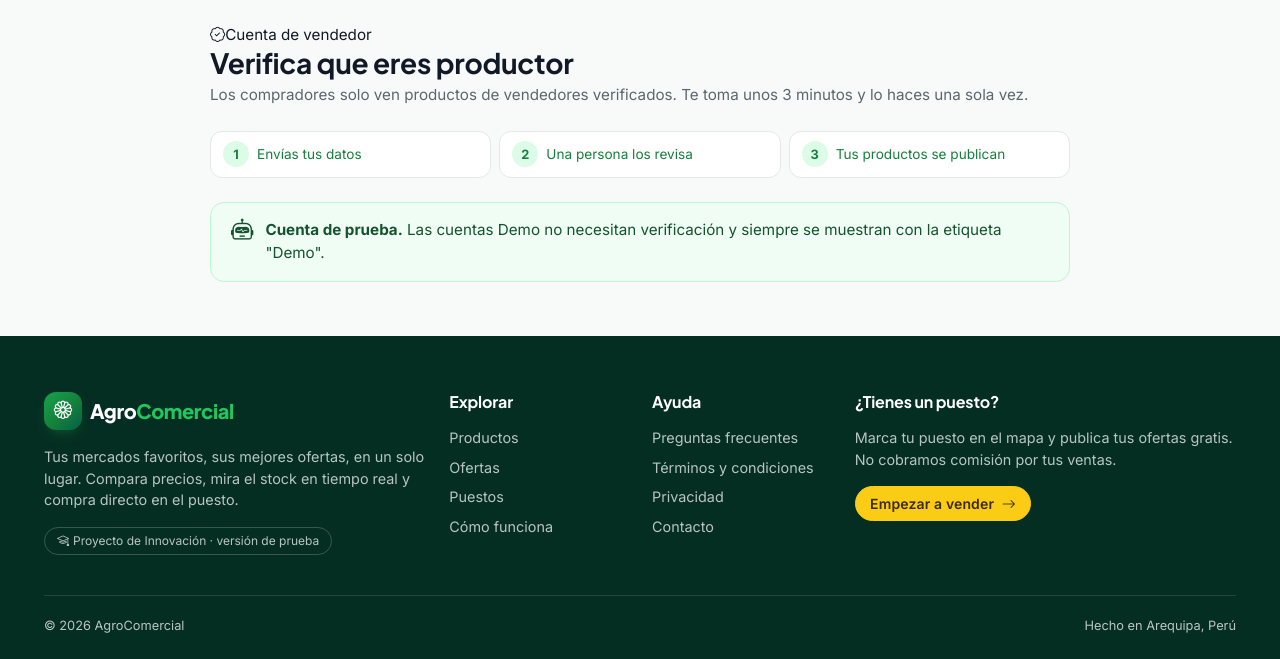
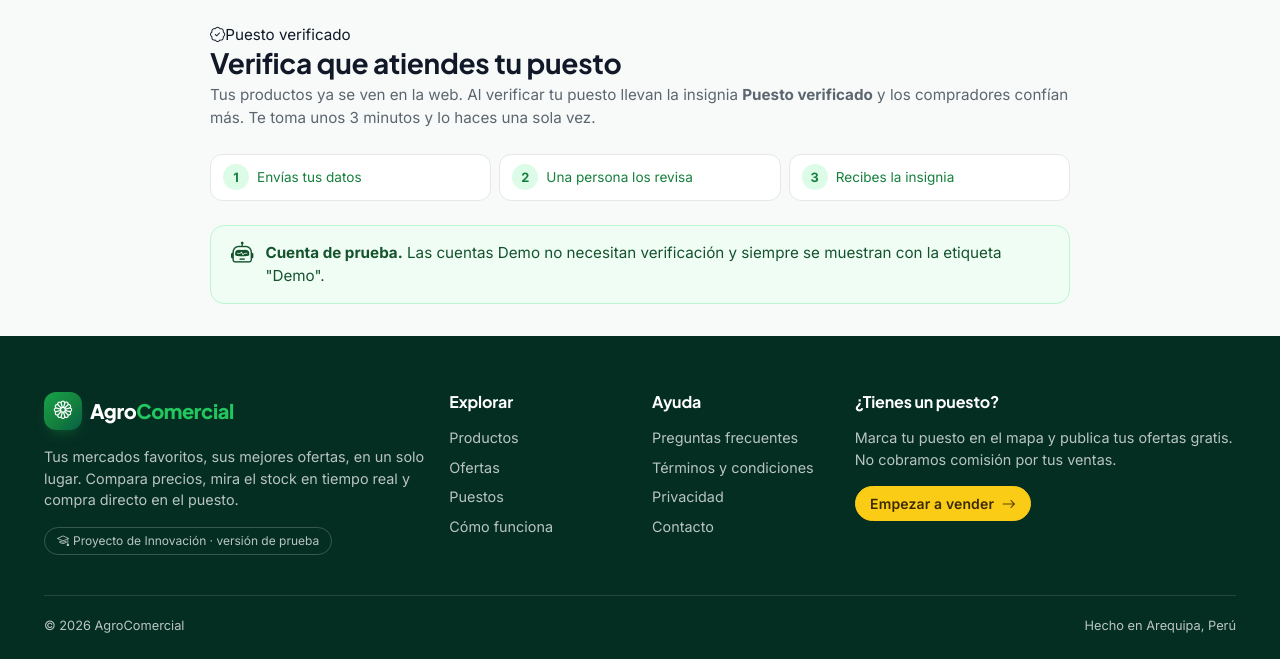
Before and after one commit to fabrizio1350/AGRO-COMERCIAL, a Django app: page /vendedor/verificacion/ in a window 1280 px wide. Shown: the part 141-800 px from the top of the page. Run offline with Django 5.2, Linux system fonts and the light colour scheme; a user stored in the database is signed in; data comes from the database, SQL or seed files in the repository; tables that the repository leaves empty hold one stand-in row (values such as "Sample post"); parts of the project's set-up code (start-up, migrations or seed data) failed here and were passed over.

Commit message:
pagina para verificar el puesto

```diff
--- a/templates/verificacion_vendedor.html
+++ b/templates/verificacion_vendedor.html
@@ -1,13 +1,13 @@
 {% extends 'base.html' %}
 
-{% block title %}Verifica tu cuenta de vendedor | AgroComercial{% endblock %}
+{% block title %}Verifica tu puesto | AgroComercial{% endblock %}
 
 {% block content %}
 <div class="verificacion mx-auto">
-    <div class="mb-4">
-        <span class="antetitulo"><i class="bi bi-patch-check" aria-hidden="true"></i>Cuenta de vendedor</span>
-        <h1 class="h3 fw-bold mb-1">Verifica que eres productor</h1>
-        <p class="text-muted mb-0">Los compradores solo ven productos de vendedores verificados. Te toma unos 3 minutos y lo haces una sola vez.</p>
+    <div class="mb-4 entrar">
+        <span class="antetitulo"><i class="bi bi-patch-check" aria-hidden="true"></i>Puesto verificado</span>
+        <h1 class="h3 fw-bold mb-1">Verifica que atiendes tu puesto</h1>
+        <p class="text-muted mb-0">{% if verificacion_obligatoria %}Tus productos se muestran cuando aprobemos tu puesto.{% else %}Tus productos ya se ven en la web. Al verificar tu puesto llevan la insignia <strong>Puesto verificado</strong> y los compradores confían más.{% endif %} Te toma unos 3 minutos y lo haces una sola vez.</p>
     </div>
 
     <ol class="pasos-verificacion" aria-label="Estado de tu verificación">
@@ -18,7 +18,7 @@
             <span class="numero">2</span><span>Una persona los revisa</span>
         </li>
         <li class="{% if perfil.estado_verificacion == 'VERIFICADO' or perfil.es_demo %}hecho{% endif %}">
-            <span class="numero">3</span><span>Tus productos se publican</span>
+            <span class="numero">3</span><span>{% if verificacion_obligatoria %}Tus productos se publican{% else %}Recibes la insignia{% endif %}</span>
         </li>
     </ol>
 
@@ -31,22 +31,21 @@
         <div class="estado-verificacion estado-ok">
             <i class="bi bi-patch-check-fill" aria-hidden="true"></i>
             <div>
-                <strong>Tu cuenta está verificada{% if perfil.fecha_verificacion %} desde el {{ perfil.fecha_verificacion|date:"d/m/Y" }}{% endif %}.</strong>
+                <strong>Tu puesto está verificado{% if perfil.fecha_verificacion %} desde el {{ perfil.fecha_verificacion|date:"d/m/Y" }}{% endif %}.</strong>
                 {% if verificacion.comprobado_texto %}<div class="small">Comprobamos: {{ verificacion.comprobado_texto }}.</div>{% endif %}
-                {% if not perfil.organico_verificado %}<div class="small mt-1">¿Tienes certificado orgánico? Escríbenos para agregarlo y poder vender como "Orgánico".</div>{% endif %}
             </div>
         </div>
-        <a href="{% url 'panel_productor' %}" class="btn btn-success mt-3">Ir a mi panel</a>
+        <a href="{% url 'panel_productor' %}" class="btn btn-success mt-3">Ir a mi puesto</a>
     {% elif perfil.estado_verificacion == 'PENDIENTE' and not editar %}
         <div class="estado-verificacion estado-espera">
             <i class="bi bi-hourglass-split" aria-hidden="true"></i>
             <div>
                 <strong>Estamos revisando tus datos.</strong>
-                <div class="small">Enviado el {{ verificacion.fecha_envio|date:"d/m/Y H:i" }}. Normalmente toma 1 o 2 días hábiles y te avisaremos en Notificaciones. Mientras tanto ya puedes preparar tus productos: se mostrarán apenas te aprobemos.</div>
+                <div class="small">Enviado el {{ verificacion.fecha_envio|date:"d/m/Y H:i" }}. Normalmente toma 1 o 2 días hábiles y te avisaremos en Notificaciones.{% if not verificacion_obligatoria %} Mientras tanto tus productos ya se ven en la web.{% endif %}</div>
             </div>
         </div>
         <div class="d-flex flex-wrap gap-2 mt-3">
-            <a href="{% url 'crear_producto' %}" class="btn btn-success">Preparar un producto</a>
+            <a href="{% url 'panel_productor' %}" class="btn btn-success">Ir a mi puesto</a>
             <a href="?editar=1" class="btn btn-outline-secondary">Corregir mis datos</a>
         </div>
     {% endif %}
@@ -62,6 +61,18 @@
         </div>
         {% endif %}
 
+        {% if puesto %}
+        <div class="resumen-puesto-verificar mb-3">
+            <img src="{{ puesto.url_foto }}" alt="" class="foto-puesto" onerror="this.onerror=null;this.src='/static/imagenes/finca_productor.jpg';">
+            <div class="flex-grow-1 min-w-0">
+                <span class="small text-muted d-block">Vas a verificar este puesto</span>
+                <strong class="d-block text-truncate">{{ puesto.nombre }}</strong>
+                <span class="small text-muted">{{ puesto.titulo_puesto }}{% if puesto.referencia %} · {{ puesto.referencia }}{% endif %}</span>
+            </div>
+            <a href="{% url 'configurar_puesto' %}" class="btn btn-outline-secondary btn-sm flex-shrink-0">Cambiar</a>
+        </div>
+        {% endif %}
+
         <form method="post" enctype="multipart/form-data" class="form-verificacion" novalidate>
             {% csrf_token %}
             {% if form.errors %}
@@ -69,37 +80,12 @@
             {% endif %}
 
             <section class="bloque-verificacion">
-                <h2><span class="numero">1</span>¿Quién eres?</h2>
-                <fieldset class="mb-3">
-                    <legend class="form-label small fw-semibold">{{ form.tipo.label }}</legend>
-                    <div class="opciones-tipo">
-                        {% for opcion in form.tipo %}
-                        <label class="opcion-tipo">
-                            {{ opcion.tag }}
-                            <span>
-                                <strong>{{ opcion.choice_label }}</strong>
-                                <small class="d-block text-muted">{% if opcion.data.value == 'PERSONA' %}Vendo lo que produzco en mi chacra{% else %}Vendo a nombre de un grupo con RUC{% endif %}</small>
-                            </span>
-                        </label>
-                        {% endfor %}
-                    </div>
-                </fieldset>
-
+                <h2><span class="numero">1</span>¿Quién atiende el puesto?</h2>
                 <div class="row g-3">
-                    <div class="col-sm-6 solo-persona">
+                    <div class="col-sm-6">
                         <label for="{{ form.dni.id_for_label }}" class="form-label small fw-semibold">{{ form.dni.label }}</label>
                         {{ form.dni }}
                         {% if form.dni.errors %}<div class="text-danger small mt-1">{{ form.dni.errors|striptags }}</div>{% endif %}
-                    </div>
-                    <div class="col-sm-6 solo-organizacion">
-                        <label for="{{ form.ruc.id_for_label }}" class="form-label small fw-semibold">{{ form.ruc.label }}</label>
-                        {{ form.ruc }}
-                        {% if form.ruc.errors %}<div class="text-danger small mt-1">{{ form.ruc.errors|striptags }}</div>{% endif %}
-                    </div>
-                    <div class="col-sm-6 solo-organizacion">
-                        <label for="{{ form.nombre_organizacion.id_for_label }}" class="form-label small fw-semibold">{{ form.nombre_organizacion.label }}</label>
-                        {{ form.nombre_organizacion }}
-                        {% if form.nombre_organizacion.errors %}<div class="text-danger small mt-1">{{ form.nombre_organizacion.errors|striptags }}</div>{% endif %}
                     </div>
                     <div class="col-sm-6">
                         <label for="{{ form.celular.id_for_label }}" class="form-label small fw-semibold">{{ form.celular.label }}</label>
@@ -107,68 +93,51 @@
                         {% if form.celular.errors %}<div class="text-danger small mt-1">{{ form.celular.errors|striptags }}</div>{% endif %}
                     </div>
                     <div class="col-sm-6">
-                        <label for="{{ form.distrito.id_for_label }}" class="form-label small fw-semibold">{{ form.distrito.label }}</label>
-                        {{ form.distrito }}
+                        <label for="{{ form.ruc.id_for_label }}" class="form-label small fw-semibold">{{ form.ruc.label }}</label>
+                        {{ form.ruc }}
+                        {% if form.ruc.errors %}<div class="text-danger small mt-1">{{ form.ruc.errors|striptags }}</div>{% endif %}
+                    </div>
+                    <div class="col-sm-6">
+                        <label for="{{ form.nombre_organizacion.id_for_label }}" class="form-label small fw-semibold">{{ form.nombre_organizacion.label }}</label>
+                        {{ form.nombre_organizacion }}
                     </div>
                 </div>
             </section>
 
             <section class="bloque-verificacion">
-                <h2><span class="numero">2</span>Dos fotos desde tu celular</h2>
-                <p class="small text-muted">Puedes tomarlas en el momento o elegirlas de tu galería. Solo las ve el equipo de AgroComercial; nunca se publican.</p>
+                <h2><span class="numero">2</span>Fotos desde tu celular</h2>
+                <p class="small text-muted">Puedes tomarlas en el momento o elegirlas de tu galería. Solo las ve el equipo de AgroComercial y nunca se publican.</p>
                 <div class="row g-3">
                     <div class="col-md-6">
-                        <label for="{{ form.foto_documento.id_for_label }}" class="form-label small fw-semibold">
-                            <span class="solo-persona">{{ form.foto_documento.label }}</span>
-                            <span class="solo-organizacion">Foto del DNI del representante</span>
-                        </label>
+                        <label for="{{ form.foto_documento.id_for_label }}" class="form-label small fw-semibold">{{ form.foto_documento.label }}</label>
                         {{ form.foto_documento }}
                         {% if verificacion.foto_documento %}<div class="small text-success mt-1"><i class="bi bi-check-circle" aria-hidden="true"></i> Ya enviada. Sube otra solo si quieres cambiarla.</div>{% endif %}
                         {% if form.foto_documento.errors %}<div class="text-danger small mt-1">{{ form.foto_documento.errors|striptags }}</div>{% endif %}
                     </div>
                     <div class="col-md-6">
-                        <label for="{{ form.foto_chacra.id_for_label }}" class="form-label small fw-semibold">{{ form.foto_chacra.label }}</label>
-                        {{ form.foto_chacra }}
-                        <div class="form-text">Que se vea tu cara y tu cultivo, ganado o cosecha.</div>
-                        {% if verificacion.foto_chacra %}<div class="small text-success mt-1"><i class="bi bi-check-circle" aria-hidden="true"></i> Ya enviada.</div>{% endif %}
-                        {% if form.foto_chacra.errors %}<div class="text-danger small mt-1">{{ form.foto_chacra.errors|striptags }}</div>{% endif %}
+                        <label for="{{ form.foto_en_puesto.id_for_label }}" class="form-label small fw-semibold">{{ form.foto_en_puesto.label }}</label>
+                        {{ form.foto_en_puesto }}
+                        <div class="form-text">Que se vea tu cara, el puesto y su número o letrero.</div>
+                        {% if verificacion.foto_en_puesto %}<div class="small text-success mt-1"><i class="bi bi-check-circle" aria-hidden="true"></i> Ya enviada.</div>{% endif %}
+                        {% if form.foto_en_puesto.errors %}<div class="text-danger small mt-1">{{ form.foto_en_puesto.errors|striptags }}</div>{% endif %}
                     </div>
-                    <div class="col-12 solo-organizacion">
-                        <label for="{{ form.documento_organizacion.id_for_label }}" class="form-label small fw-semibold">{{ form.documento_organizacion.label }}</label>
-                        {{ form.documento_organizacion }}
-                        {% if verificacion.documento_organizacion %}<div class="small text-success mt-1"><i class="bi bi-check-circle" aria-hidden="true"></i> Ya enviado.</div>{% endif %}
-                        {% if form.documento_organizacion.errors %}<div class="text-danger small mt-1">{{ form.documento_organizacion.errors|striptags }}</div>{% endif %}
+                    <div class="col-12">
+                        <label for="{{ form.constancia_puesto.id_for_label }}" class="form-label small fw-semibold">{{ form.constancia_puesto.label }}</label>
+                        {{ form.constancia_puesto }}
+                        <div class="form-text">Si la tienes, la revisión es más rápida: carnet o recibo de la asociación del mercado, recibo de merced conductiva o licencia municipal.</div>
+                        {% if verificacion.constancia_puesto %}<div class="small text-success mt-1"><i class="bi bi-check-circle" aria-hidden="true"></i> Ya enviada.</div>{% endif %}
+                        {% if form.constancia_puesto.errors %}<div class="text-danger small mt-1">{{ form.constancia_puesto.errors|striptags }}</div>{% endif %}
                     </div>
                 </div>
             </section>
 
             <section class="bloque-verificacion">
                 <h2><span class="numero">3</span>Confirma y envía</h2>
-                <div class="form-check mb-1 solo-persona">
-                    {{ form.inscrito_padron }}
-                    <label class="form-check-label" for="{{ form.inscrito_padron.id_for_label }}">{{ form.inscrito_padron.label }}</label>
+                <div class="form-check mb-2">
+                    {{ form.declara_puesto }}
+                    <label class="form-check-label" for="{{ form.declara_puesto.id_for_label }}">{{ form.declara_puesto.label }}</label>
                 </div>
-                <p class="small text-muted ms-4 solo-persona mb-2">Lo comprobamos con tu DNI en <a href="https://consultapadron.midagri.gob.pe/" target="_blank" rel="noopener">consultapadron.midagri.gob.pe</a>. ¿No estás inscrito? Es gratis en tu agencia agraria.</p>
-                {% if form.inscrito_padron.errors %}<div class="text-danger small mb-2 ms-4">{{ form.inscrito_padron.errors|striptags }}</div>{% endif %}
-
-                <details class="mb-3" {% if form.certificado_organico.errors or form.certificadora.errors or verificacion.certificado_organico %}open{% endif %}>
-                    <summary class="small fw-semibold">¿Vendes productos orgánicos? (opcional)</summary>
-                    <p class="small text-muted mt-2">Para usar la palabra "Orgánico" la ley pide un certificado vigente (SENASA). Sin él puedes vender igual como cultivo tradicional.</p>
-                    <div class="row g-3">
-                        <div class="col-md-6">
-                            <label for="{{ form.certificado_organico.id_for_label }}" class="form-label small fw-semibold">{{ form.certificado_organico.label }}</label>
-                            {{ form.certificado_organico }}
-                            {% if verificacion.certificado_organico %}<div class="small text-success mt-1"><i class="bi bi-check-circle" aria-hidden="true"></i> Ya enviado.</div>{% endif %}
-                            {% if form.certificado_organico.errors %}<div class="text-danger small mt-1">{{ form.certificado_organico.errors|striptags }}</div>{% endif %}
-                        </div>
-                        <div class="col-md-6">
-                            <label for="{{ form.certificadora.id_for_label }}" class="form-label small fw-semibold">{{ form.certificadora.label }}</label>
-                            {{ form.certificadora }}
-                            {% if form.certificadora.errors %}<div class="text-danger small mt-1">{{ form.certificadora.errors|striptags }}</div>{% endif %}
-                        </div>
-                    </div>
-                </details>
-
+                {% if form.declara_puesto.errors %}<div class="text-danger small mb-2 ms-4">{{ form.declara_puesto.errors|striptags }}</div>{% endif %}
                 <div class="form-check">
                     {{ form.acepta_tratamiento_datos }}
                     <label class="form-check-label small" for="{{ form.acepta_tratamiento_datos.id_for_label }}">{{ form.acepta_tratamiento_datos.label }} (Ley 29733). Puedes pedir que los borremos cuando quieras.</label>
@@ -183,18 +152,4 @@
         </form>
     {% endif %}
 </div>
-
-<script>
-// Muestra solo los campos de persona u organizacion segun la opcion elegida
-(function () {
-    var formulario = document.querySelector('.form-verificacion');
-    if (!formulario) return;
-    function actualizar() {
-        var elegido = formulario.querySelector('input[name="tipo"]:checked');
-        formulario.dataset.tipo = elegido ? elegido.value : 'PERSONA';
-    }
-    formulario.addEventListener('change', function (e) { if (e.target.name === 'tipo') actualizar(); });
-    actualizar();
-})();
-</script>
 {% endblock %}
```
